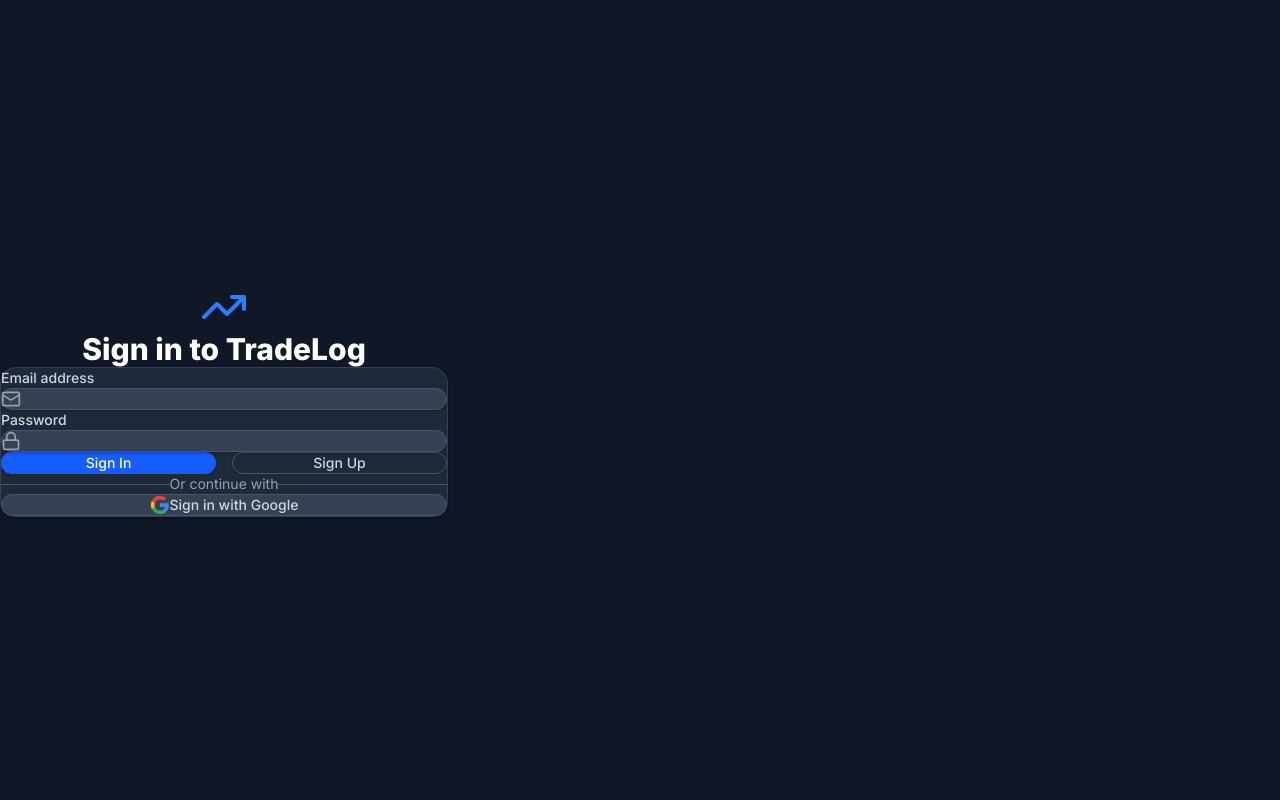
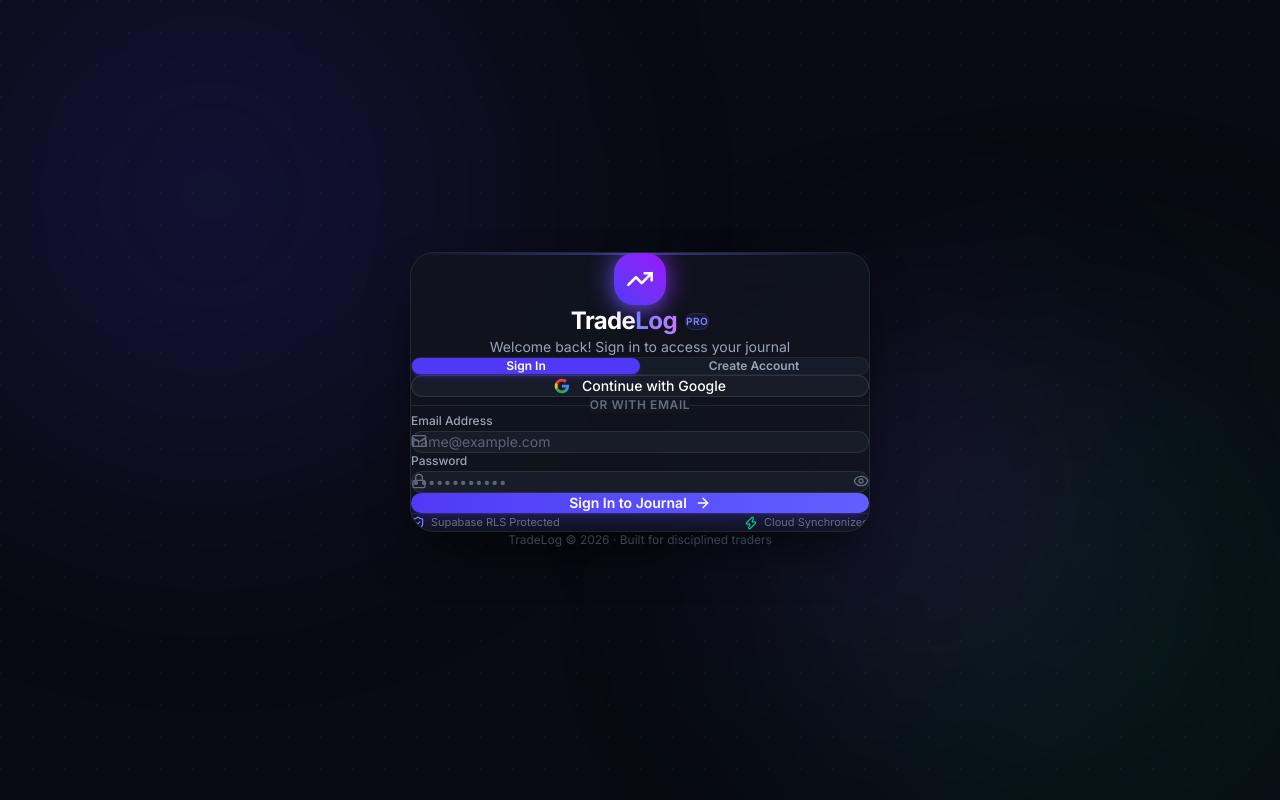
Before and after one commit to Charanyedida/trading_journal, a Next.js app: page /login in a window 1280 px wide. Built offline with nearby package versions, Linux system fonts and the light colour scheme; no server answers.

Commit message:
Redesign login page with modern glassmorphism aesthetic and animations

```diff
--- a/src/app/login/page.tsx
+++ b/src/app/login/page.tsx
@@ -3,21 +3,58 @@
 import { useState } from 'react';
 import { createClient } from '@/utils/supabase/client';
 import { useRouter } from 'next/navigation';
-import { TrendingUp, Mail, Lock, AlertCircle, Loader2 } from 'lucide-react';
+import { motion, AnimatePresence } from 'framer-motion';
+import {
+  TrendingUp,
+  Mail,
+  Lock,
+  AlertCircle,
+  CheckCircle2,
+  Loader2,
+  Eye,
+  EyeOff,
+  Sparkles,
+  ShieldCheck,
+  Zap,
+  ArrowRight,
+} from 'lucide-react';
 
 export default function LoginPage() {
+  const [isSignUp, setIsSignUp] = useState(false);
   const [email, setEmail] = useState('');
   const [password, setPassword] = useState('');
+  const [showPassword, setShowPassword] = useState(false);
   const [error, setError] = useState<string | null>(null);
+  const [message, setMessage] = useState<string | null>(null);
   const [loading, setLoading] = useState(false);
+  const [googleLoading, setGoogleLoading] = useState(false);
+
   const router = useRouter();
   const supabase = createClient();
 
-  const handleEmailLogin = async (e: React.FormEvent) => {
+  const handleEmailAuth = async (e: React.FormEvent) => {
     e.preventDefault();
     setLoading(true);
     setError(null);
+    setMessage(null);
 
+    if (isSignUp) {
+      const { error } = await supabase.auth.signUp({
+        email,
+        password,
+        options: {
+          emailRedirectTo: `${location.origin}/auth/callback`,
+        },
+      });
+
+      if (error) {
+        setError(error.message);
+        setLoading(false);
+      } else {
+        setMessage('Confirmation email sent! Please check your inbox to activate your account.');
+        setLoading(false);
+      }
+    } else {
       const { error } = await supabase.auth.signInWithPassword({
         email,
         password,
@@ -28,33 +65,16 @@
         setLoading(false);
       } else {
         router.push('/');
+        router.refresh();
       }
-  };
-
-  const handleEmailSignup = async (e: React.FormEvent) => {
-    e.preventDefault();
-    setLoading(true);
-    setError(null);
-
-    const { error } = await supabase.auth.signUp({
-      email,
-      password,
-      options: {
-        emailRedirectTo: `${location.origin}/auth/callback`,
-      }
-    });
-
-    if (error) {
-      setError(error.message);
-      setLoading(false);
-    } else {
-      setError("Check your email for the confirmation link.");
-      setLoading(false);
     }
   };
 
   const handleGoogleLogin = async () => {
     setError(null);
+    setMessage(null);
+    setGoogleLoading(true);
+
     const { error } = await supabase.auth.signInWithOAuth({
       provider: 'google',
       options: {
@@ -64,115 +84,107 @@
 
     if (error) {
       setError(error.message);
+      setGoogleLoading(false);
     }
   };
 
   return (
-    <div className="min-h-screen bg-gray-900 flex flex-col justify-center py-12 sm:px-6 lg:px-8">
-      <div className="sm:mx-auto sm:w-full sm:max-w-md">
-        <div className="flex justify-center text-blue-500">
-          <TrendingUp size={48} />
-        </div>
-        <h2 className="mt-6 text-center text-3xl font-extrabold text-white">
-          Sign in to TradeLog
-        </h2>
-      </div>
+    <div className="relative min-h-screen w-full flex items-center justify-center p-4 bg-[#080b11] text-[#e8ecf4] overflow-hidden selection:bg-indigo-500/30 selection:text-indigo-200">
+      {/* Dynamic Background Glow Elements */}
+      <div className="absolute top-[-10%] left-[-5%] w-[550px] h-[550px] rounded-full bg-indigo-600/15 blur-[130px] pointer-events-none" />
+      <div className="absolute bottom-[-10%] right-[-5%] w-[550px] h-[550px] rounded-full bg-emerald-600/10 blur-[130px] pointer-events-none" />
+      <div className="absolute top-[40%] right-[15%] w-[350px] h-[350px] rounded-full bg-purple-600/10 blur-[110px] pointer-events-none" />
 
-      <div className="mt-8 sm:mx-auto sm:w-full sm:max-w-md">
-        <div className="bg-gray-800 py-8 px-4 shadow sm:rounded-lg sm:px-10 border border-gray-700">
+      {/* Subtle grid mesh overlay */}
+      <div
+        className="absolute inset-0 opacity-[0.03] pointer-events-none"
+        style={{
+          backgroundImage:
+            'radial-gradient(circle at 1px 1px, #fff 1px, transparent 0)',
+          backgroundSize: '32px 32px',
+        }}
+      />
 
-          <form className="space-y-6" onSubmit={handleEmailLogin}>
-            <div>
-              <label htmlFor="email" className="block text-sm font-medium text-gray-300">
-                Email address
-              </label>
-              <div className="mt-1 relative rounded-md shadow-sm">
-                <div className="absolute inset-y-0 left-0 pl-3 flex items-center pointer-events-none">
-                  <Mail className="h-5 w-5 text-gray-400" />
-                </div>
-                <input
-                  id="email"
-                  name="email"
-                  type="email"
-                  autoComplete="email"
-                  required
-                  value={email}
-                  onChange={(e) => setEmail(e.target.value)}
-                  className="bg-gray-700 appearance-none block w-full pl-10 px-3 py-2 border border-gray-600 rounded-md shadow-sm placeholder-gray-400 focus:outline-none focus:ring-blue-500 focus:border-blue-500 sm:text-sm text-white"
-                />
+      <motion.div
+        initial={{ opacity: 0, y: 24, scale: 0.98 }}
+        animate={{ opacity: 1, y: 0, scale: 1 }}
+        transition={{ duration: 0.5, ease: [0.16, 1, 0.3, 1] }}
+        className="relative z-10 w-full max-w-[460px]"
+      >
+        {/* Main Card */}
+        <div className="bg-[#121620]/80 backdrop-blur-2xl border border-white/[0.08] rounded-2xl p-7 sm:p-9 shadow-2xl shadow-black/60 relative overflow-hidden">
+          {/* Subtle card top highlight line */}
+          <div className="absolute top-0 left-0 right-0 h-[1.5px] bg-gradient-to-r from-transparent via-indigo-500/50 to-transparent" />
+
+          {/* Logo & Header */}
+          <div className="flex flex-col items-center text-center mb-7">
+            <div className="relative mb-3 group">
+              <div className="absolute -inset-1 rounded-2xl bg-gradient-to-r from-indigo-500 to-purple-600 opacity-60 blur-md group-hover:opacity-100 transition duration-500" />
+              <div className="relative w-13 h-13 rounded-xl bg-gradient-to-tr from-indigo-600 to-purple-600 flex items-center justify-center shadow-lg shadow-indigo-500/25">
+                <TrendingUp className="w-7 h-7 text-white stroke-[2.2]" />
               </div>
             </div>
 
-            <div>
-              <label htmlFor="password" className="block text-sm font-medium text-gray-300">
-                Password
-              </label>
-              <div className="mt-1 relative rounded-md shadow-sm">
-                <div className="absolute inset-y-0 left-0 pl-3 flex items-center pointer-events-none">
-                  <Lock className="h-5 w-5 text-gray-400" />
+            <div className="flex items-center gap-2 mt-1">
+              <h1 className="text-2xl font-bold tracking-tight text-white font-sans">
+                Trade<span className="text-transparent bg-clip-text bg-gradient-to-r from-indigo-400 to-purple-400">Log</span>
+              </h1>
+              <span className="text-[10px] font-semibold tracking-wider uppercase px-2 py-0.5 rounded-full bg-indigo-500/10 text-indigo-400 border border-indigo-500/20">
+                PRO
+              </span>
             </div>
-                <input
-                  id="password"
-                  name="password"
-                  type="password"
-                  autoComplete="current-password"
-                  required
-                  value={password}
-                  onChange={(e) => setPassword(e.target.value)}
-                  className="bg-gray-700 appearance-none block w-full pl-10 px-3 py-2 border border-gray-600 rounded-md shadow-sm placeholder-gray-400 focus:outline-none focus:ring-blue-500 focus:border-blue-500 sm:text-sm text-white"
-                />
-              </div>
+            <p className="text-sm text-[#9aa3b8] mt-1.5 font-normal">
+              {isSignUp
+                ? 'Create your account to start tracking trades'
+                : 'Welcome back! Sign in to access your journal'}
+            </p>
           </div>
 
-            {error && (
-              <div className="rounded-md bg-red-900/50 p-4 border border-red-500">
-                <div className="flex">
-                  <div className="flex-shrink-0">
-                    <AlertCircle className="h-5 w-5 text-red-400" aria-hidden="true" />
-                  </div>
-                  <div className="ml-3">
-                    <h3 className="text-sm font-medium text-red-400">{error}</h3>
-                  </div>
-                </div>
-              </div>
-            )}
-
-            <div className="flex gap-4">
-              <button
-                type="submit"
-                disabled={loading}
-                className="w-full flex justify-center py-2 px-4 border border-transparent rounded-md shadow-sm text-sm font-medium text-white bg-blue-600 hover:bg-blue-700 focus:outline-none focus:ring-2 focus:ring-offset-2 focus:ring-blue-500 disabled:opacity-50"
-              >
-                {loading ? <Loader2 className="animate-spin h-5 w-5" /> : 'Sign In'}
-              </button>
-
+          {/* Mode Switcher Tabs */}
+          <div className="grid grid-cols-2 p-1 mb-6 rounded-xl bg-[#191f2c]/80 border border-white/[0.05]">
             <button
               type="button"
-                onClick={handleEmailSignup}
-                disabled={loading}
-                className="w-full flex justify-center py-2 px-4 border border-gray-600 rounded-md shadow-sm text-sm font-medium text-gray-300 bg-gray-800 hover:bg-gray-700 focus:outline-none focus:ring-2 focus:ring-offset-2 focus:ring-gray-500 disabled:opacity-50"
+              onClick={() => {
+                setIsSignUp(false);
+                setError(null);
+                setMessage(null);
+              }}
+              className={`py-2 text-xs font-semibold rounded-lg transition-all duration-200 ${
+                !isSignUp
+                  ? 'bg-indigo-600 text-white shadow-md shadow-indigo-600/30'
+                  : 'text-[#9aa3b8] hover:text-white'
+              }`}
             >
-                Sign Up
+              Sign In
+            </button>
+            <button
+              type="button"
+              onClick={() => {
+                setIsSignUp(true);
+                setError(null);
+                setMessage(null);
+              }}
+              className={`py-2 text-xs font-semibold rounded-lg transition-all duration-200 ${
+                isSignUp
+                  ? 'bg-indigo-600 text-white shadow-md shadow-indigo-600/30'
+                  : 'text-[#9aa3b8] hover:text-white'
+              }`}
+            >
+              Create Account
             </button>
           </div>
-          </form>
 
-          <div className="mt-6">
-            <div className="relative">
-              <div className="absolute inset-0 flex items-center">
-                <div className="w-full border-t border-gray-600" />
-              </div>
-              <div className="relative flex justify-center text-sm">
-                <span className="px-2 bg-gray-800 text-gray-400">Or continue with</span>
-              </div>
-            </div>
-
-            <div className="mt-6">
+          {/* Google Sign-in Button */}
           <button
+            type="button"
             onClick={handleGoogleLogin}
-                className="w-full flex justify-center items-center py-2 px-4 border border-gray-600 rounded-md shadow-sm text-sm font-medium text-gray-300 bg-gray-700 hover:bg-gray-600 focus:outline-none focus:ring-2 focus:ring-offset-2 focus:ring-gray-500"
+            disabled={googleLoading || loading}
+            className="w-full flex items-center justify-center gap-3 py-2.5 px-4 rounded-xl border border-white/10 bg-[#171c28] hover:bg-[#1f2637] active:scale-[0.99] text-sm font-medium text-white transition duration-200 shadow-sm hover:border-indigo-500/40 disabled:opacity-50 disabled:pointer-events-none group"
           >
-                <svg className="h-5 w-5 mr-2" viewBox="0 0 24 24" fill="currentColor">
+            {googleLoading ? (
+              <Loader2 className="w-5 h-5 animate-spin text-indigo-400" />
+            ) : (
+              <svg className="w-4 h-4 flex-shrink-0" viewBox="0 0 24 24">
                 <path
                   d="M22.56 12.25c0-.78-.07-1.53-.2-2.25H12v4.26h5.92c-.26 1.37-1.04 2.53-2.21 3.31v2.77h3.57c2.08-1.92 3.28-4.74 3.28-8.09z"
                   fill="#4285F4"
@@ -190,12 +202,144 @@
                   fill="#EA4335"
                 />
               </svg>
-                Sign in with Google
+            )}
+            <span>Continue with Google</span>
+          </button>
+
+          {/* Divider */}
+          <div className="relative my-6">
+            <div className="absolute inset-0 flex items-center">
+              <div className="w-full border-t border-white/[0.08]" />
+            </div>
+            <div className="relative flex justify-center text-xs">
+              <span className="px-3 bg-[#121620] text-[#636d80] uppercase tracking-wider font-semibold">
+                or with email
+              </span>
+            </div>
+          </div>
+
+          {/* Form */}
+          <form onSubmit={handleEmailAuth} className="space-y-4">
+            <div>
+              <label
+                htmlFor="email"
+                className="block text-xs font-medium text-[#9aa3b8] mb-1.5"
+              >
+                Email Address
+              </label>
+              <div className="relative">
+                <div className="absolute inset-y-0 left-0 pl-3.5 flex items-center pointer-events-none text-[#636d80]">
+                  <Mail className="h-4 w-4" />
+                </div>
+                <input
+                  id="email"
+                  type="email"
+                  required
+                  placeholder="name@example.com"
+                  value={email}
+                  onChange={(e) => setEmail(e.target.value)}
+                  className="w-full pl-10 pr-4 py-2.5 bg-[#171c28] border border-white/[0.08] rounded-xl text-sm text-white placeholder-[#5a6478] focus:outline-none focus:border-indigo-500 focus:ring-1 focus:ring-indigo-500 transition-all duration-200"
+                />
+              </div>
+            </div>
+
+            <div>
+              <label
+                htmlFor="password"
+                className="block text-xs font-medium text-[#9aa3b8] mb-1.5"
+              >
+                Password
+              </label>
+              <div className="relative">
+                <div className="absolute inset-y-0 left-0 pl-3.5 flex items-center pointer-events-none text-[#636d80]">
+                  <Lock className="h-4 w-4" />
+                </div>
+                <input
+                  id="password"
+                  type={showPassword ? 'text' : 'password'}
+                  required
+                  placeholder="••••••••••••"
+                  value={password}
+                  onChange={(e) => setPassword(e.target.value)}
+                  className="w-full pl-10 pr-10 py-2.5 bg-[#171c28] border border-white/[0.08] rounded-xl text-sm text-white placeholder-[#5a6478] focus:outline-none focus:border-indigo-500 focus:ring-1 focus:ring-indigo-500 transition-all duration-200"
+                />
+                <button
+                  type="button"
+                  onClick={() => setShowPassword(!showPassword)}
+                  className="absolute inset-y-0 right-0 pr-3.5 flex items-center text-[#636d80] hover:text-[#9aa3b8] transition"
+                  aria-label={showPassword ? 'Hide password' : 'Show password'}
+                >
+                  {showPassword ? (
+                    <EyeOff className="h-4 w-4" />
+                  ) : (
+                    <Eye className="h-4 w-4" />
+                  )}
                 </button>
               </div>
             </div>
+
+            {/* Error & Success Messages */}
+            <AnimatePresence>
+              {error && (
+                <motion.div
+                  initial={{ opacity: 0, y: -8 }}
+                  animate={{ opacity: 1, y: 0 }}
+                  exit={{ opacity: 0, y: -8 }}
+                  className="p-3 rounded-xl bg-red-500/10 border border-red-500/20 text-red-400 text-xs flex items-start gap-2.5"
+                >
+                  <AlertCircle className="w-4 h-4 flex-shrink-0 mt-0.5" />
+                  <span className="leading-relaxed">{error}</span>
+                </motion.div>
+              )}
+
+              {message && (
+                <motion.div
+                  initial={{ opacity: 0, y: -8 }}
+                  animate={{ opacity: 1, y: 0 }}
+                  exit={{ opacity: 0, y: -8 }}
+                  className="p-3 rounded-xl bg-emerald-500/10 border border-emerald-500/20 text-emerald-400 text-xs flex items-start gap-2.5"
+                >
+                  <CheckCircle2 className="w-4 h-4 flex-shrink-0 mt-0.5" />
+                  <span className="leading-relaxed">{message}</span>
+                </motion.div>
+              )}
+            </AnimatePresence>
+
+            {/* Submit Button */}
+            <button
+              type="submit"
+              disabled={loading || googleLoading}
+              className="w-full mt-2 py-2.5 px-4 rounded-xl bg-gradient-to-r from-indigo-600 to-indigo-500 hover:from-indigo-500 hover:to-indigo-600 active:scale-[0.99] text-white text-sm font-semibold shadow-lg shadow-indigo-600/30 flex items-center justify-center gap-2 transition-all duration-200 disabled:opacity-50 disabled:pointer-events-none group"
+            >
+              {loading ? (
+                <Loader2 className="w-5 h-5 animate-spin" />
+              ) : (
+                <>
+                  <span>{isSignUp ? 'Create Free Account' : 'Sign In to Journal'}</span>
+                  <ArrowRight className="w-4 h-4 group-hover:translate-x-0.5 transition-transform duration-200" />
+                </>
+              )}
+            </button>
+          </form>
+
+          {/* Security & Features Banner */}
+          <div className="mt-7 pt-5 border-t border-white/[0.06] flex items-center justify-between text-[11px] text-[#636d80]">
+            <span className="flex items-center gap-1.5">
+              <ShieldCheck className="w-3.5 h-3.5 text-indigo-400" />
+              Supabase RLS Protected
+            </span>
+            <span className="flex items-center gap-1.5">
+              <Zap className="w-3.5 h-3.5 text-emerald-400" />
+              Cloud Synchronized
+            </span>
           </div>
         </div>
+
+        {/* Footer info */}
+        <p className="text-center text-xs text-[#5a6478] mt-6">
+          TradeLog &copy; {new Date().getFullYear()} &middot; Built for disciplined traders
+        </p>
+      </motion.div>
     </div>
   );
 }
```
Lines whose indentation alone changed are shown as unchanged.
